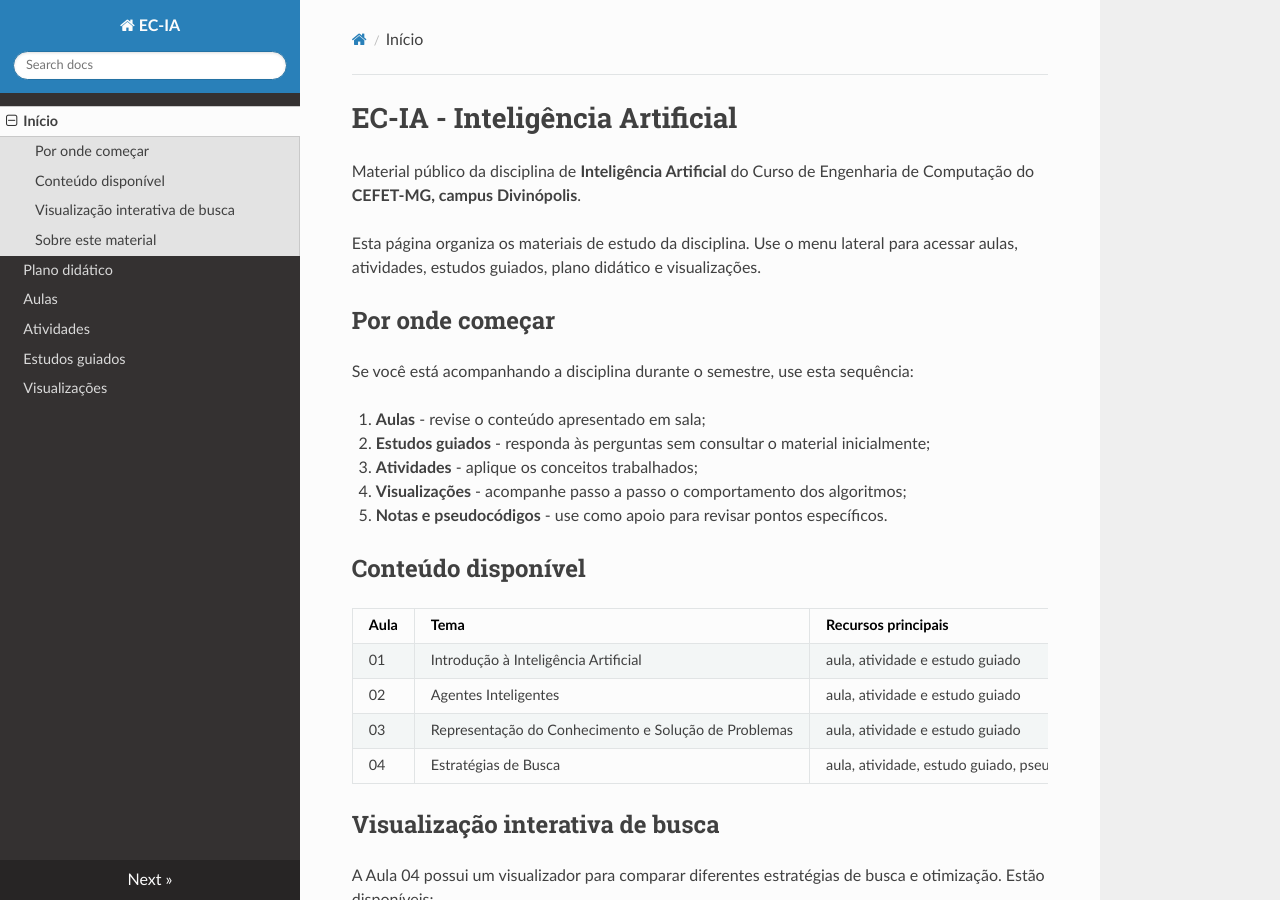
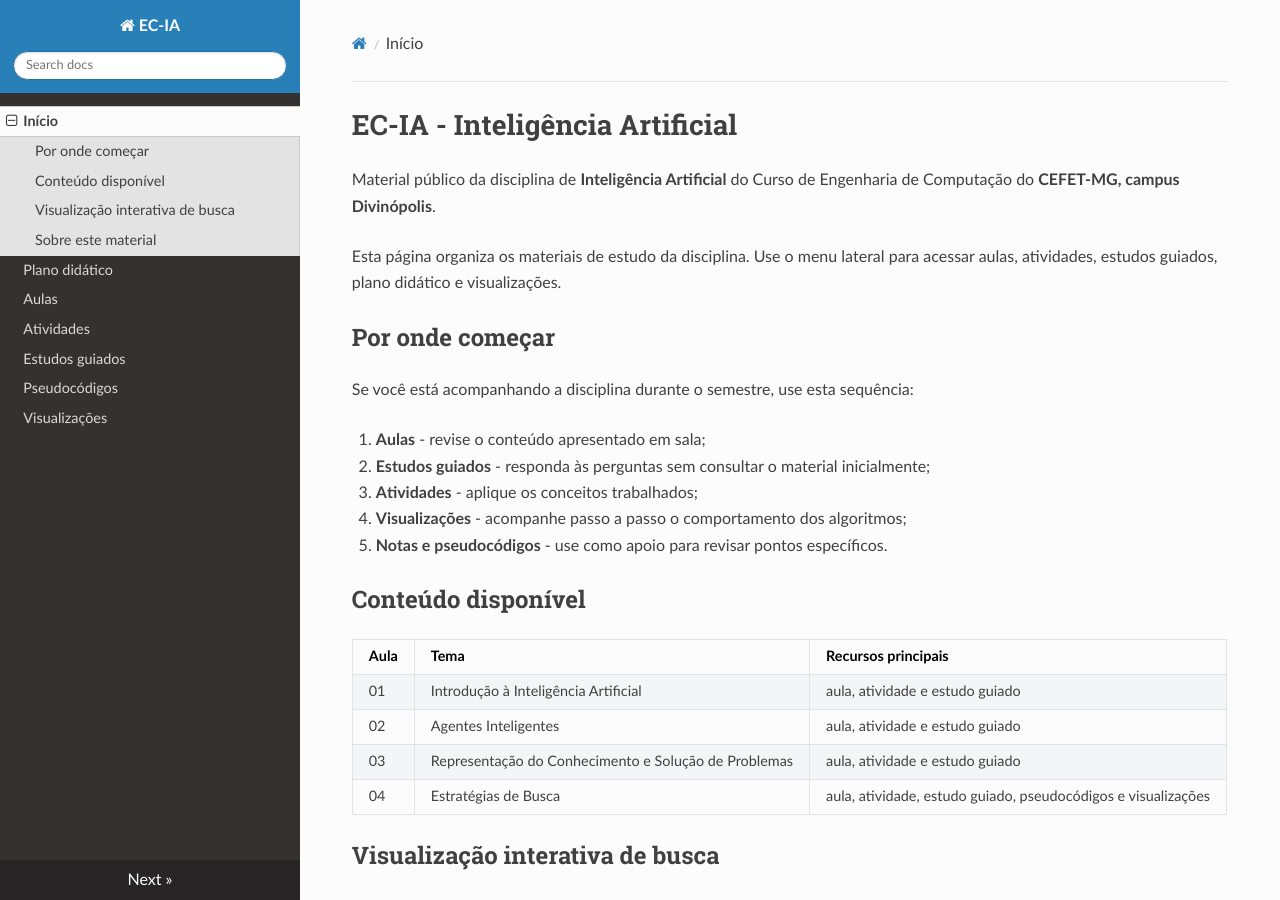
Before and after one commit to tiagofga/EC-IA, an MkDocs documentation site: the page built from docs/index.md, in a window 1280 px wide and 900 px high. Built offline with MkDocs 1.6.1, drawn with Linux system fonts in a browser that asks for light colours; nearby versions of some CDN libraries.

Commit message:
docs(pages): add pseudocode section and wide layout

```diff
--- a/mkdocs.yml
+++ b/mkdocs.yml
@@ -3,6 +3,9 @@ site_description: Material público da disciplina de Inteligência Artificial
 
 theme:
   name: readthedocs
+
+extra_css:
+  - assets/extra.css
 
 nav:
   - Início: index.md
@@ -10,4 +13,5 @@ nav:
   - Aulas: aulas/index.md
   - Atividades: atividades/index.md
   - Estudos guiados: estudos-guiados/index.md
+  - Pseudocódigos: pseudocodigos/index.md
   - Visualizações: visualizacoes/index.md
```
